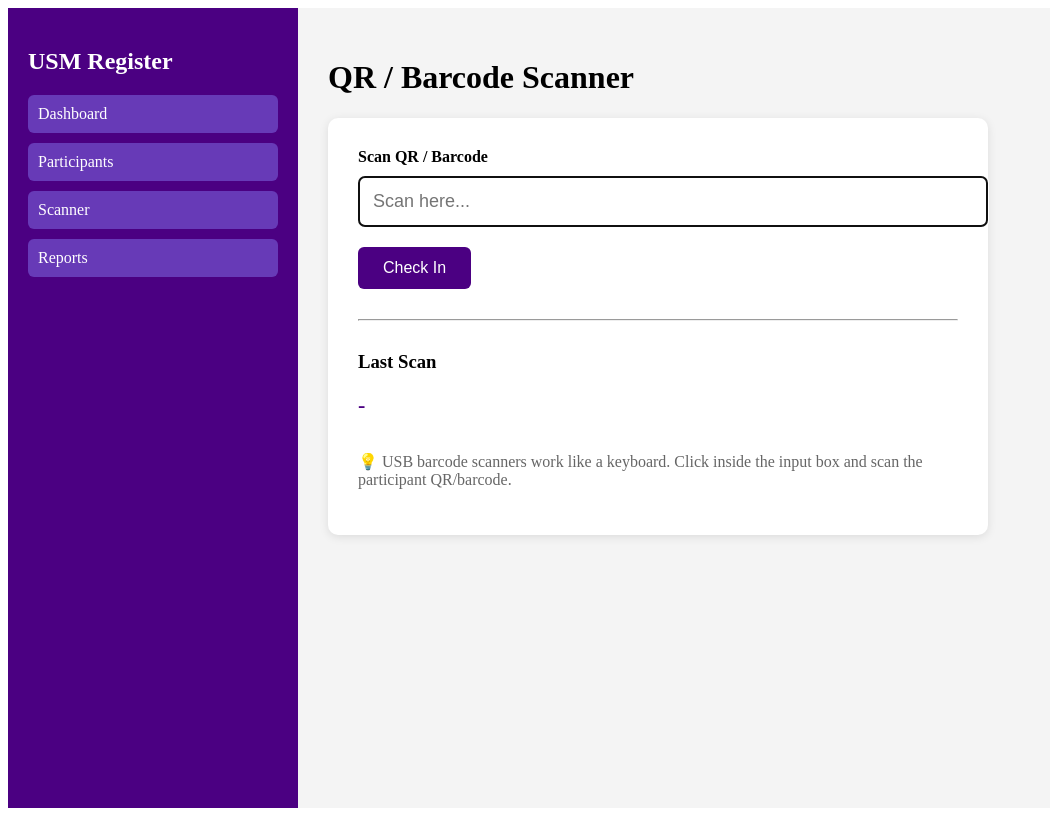
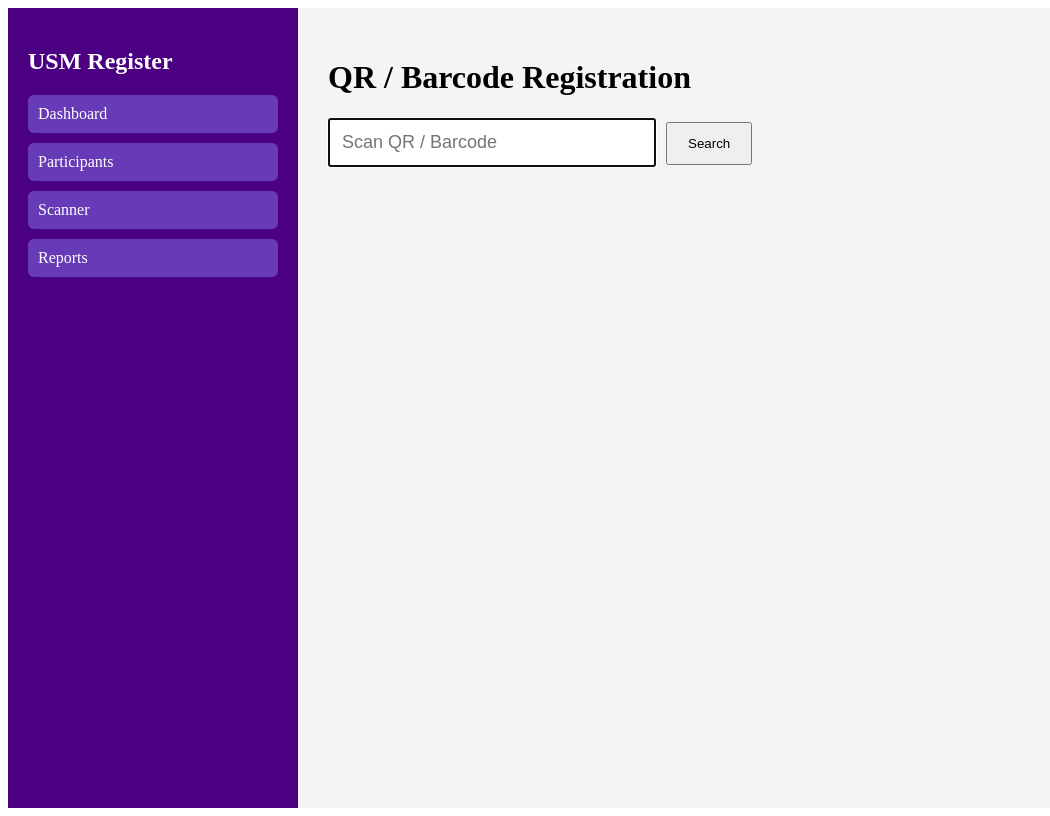
Before and after one commit to hazwanihanafi-commits/register, a React (Vite) app in the folder frontend/: page /scanner in a window 1280 px wide. Shown: the whole page, without its empty margins (0-1050 px from the left). Built offline with nearby package versions, Linux system fonts and the light colour scheme.

Commit message:
Update Scanner.jsx

```diff
--- a/frontend/src/pages/Scanner.jsx
+++ b/frontend/src/pages/Scanner.jsx
@@ -1,80 +1,105 @@
 import { useState } from "react";
 import MainLayout from "../layouts/MainLayout";
-import { getParticipant } from "../services/api";
+import { getParticipant, checkIn } from "../services/api";
 
 export default function Scanner() {
   const [scanResult, setScanResult] = useState("");
+  const [participant, setParticipant] = useState(null);
+  const [message, setMessage] = useState("");
 
-  async function handleSubmit(e) {
+  async function searchParticipant(e) {
     e.preventDefault();
 
-    if (!scanResult) {
-      alert("Please scan or enter an ID.");
-      return;
-    }
+    setMessage("");
 
     const result = await getParticipant(scanResult);
 
     if (result.success) {
-      alert(
-        "✅ Participant Found\n\n" +
-          "Name : " +
-          result.name +
-          "\nOrganization : " +
-          result.organization +
-          "\nStatus : " +
-          result.status
-      );
+      setParticipant(result);
     } else {
-      alert("❌ Participant Not Found");
+      setParticipant(null);
+      setMessage("❌ Participant not found");
+    }
   }
 
-    setScanResult("");
+  async function registerParticipant() {
+    const result = await checkIn(participant.id);
+
+    if (result.success) {
+      setMessage("✅ Check-in Successful");
+
+      setParticipant({
+        ...participant,
+        status: "Registered",
+      });
+    } else {
+      setMessage("❌ Check-in Failed");
+    }
   }
 
   return (
     <MainLayout>
-      <h1>QR / Barcode Scanner</h1>
+      <h1>QR / Barcode Registration</h1>
 
-      <div
-        style={{
-          background: "#fff",
-          padding: "30px",
-          borderRadius: "10px",
-          marginTop: "20px",
-          maxWidth: "600px",
-          boxShadow: "0 2px 10px rgba(0,0,0,0.1)",
-        }}
-      >
-        <form onSubmit={handleSubmit}>
-          <label
-            style={{
-              display: "block",
-              marginBottom: "10px",
-              fontWeight: "bold",
-            }}
-          >
-            Scan QR / Barcode
-          </label>
-
+      <form onSubmit={searchParticipant}>
         <input
-            type="text"
-            autoFocus
           value={scanResult}
           onChange={(e) => setScanResult(e.target.value)}
-            placeholder="Scan here..."
+          placeholder="Scan QR / Barcode"
+          autoFocus
           style={{
-              width: "100%",
-              padding: "14px",
+            width: "300px",
+            padding: "12px",
             fontSize: "18px",
-              borderRadius: "6px",
-              border: "1px solid #ccc",
-              marginBottom: "20px",
           }}
         />
 
         <button
-            type="submit"
+          style={{
+            marginLeft: "10px",
+            padding: "12px 20px",
+          }}
+        >
+          Search
+        </button>
+      </form>
+
+      <br />
+
+      {message && (
+        <h3 style={{ color: "green" }}>
+          {message}
+        </h3>
+      )}
+
+      {participant && (
+        <div
+          style={{
+            background: "white",
+            padding: "20px",
+            borderRadius: "10px",
+            marginTop: "20px",
+            width: "450px",
+            boxShadow: "0 0 10px #ddd",
+          }}
+        >
+          <h2>{participant.name}</h2>
+
+          <p>
+            <b>ID :</b> {participant.id}
+          </p>
+
+          <p>
+            <b>Organization :</b> {participant.organization}
+          </p>
+
+          <p>
+            <b>Status :</b> {participant.status}
+          </p>
+
+          {participant.status === "Pending" && (
+            <button
+              onClick={registerParticipant}
               style={{
                 background: "#4B0082",
                 color: "white",
@@ -82,34 +107,13 @@ export default function Scanner() {
                 border: "none",
                 borderRadius: "6px",
                 cursor: "pointer",
-              fontSize: "16px",
               }}
             >
               Check In
             </button>
-        </form>
-
-        <hr style={{ margin: "30px 0" }} />
-
-        <h3>Last Scan</h3>
-
-        <div
-          style={{
-            fontSize: "22px",
-            fontWeight: "bold",
-            color: "#4B0082",
-          }}
-        >
-          {scanResult || "-"}
+          )}
         </div>
-
-        <br />
-
-        <p style={{ color: "#666" }}>
-          💡 USB barcode scanners work like a keyboard. Click inside the input
-          box and scan the participant QR/barcode.
-        </p>
-      </div>
+      )}
     </MainLayout>
   );
 }
```
Lines whose indentation alone changed are shown as unchanged.
